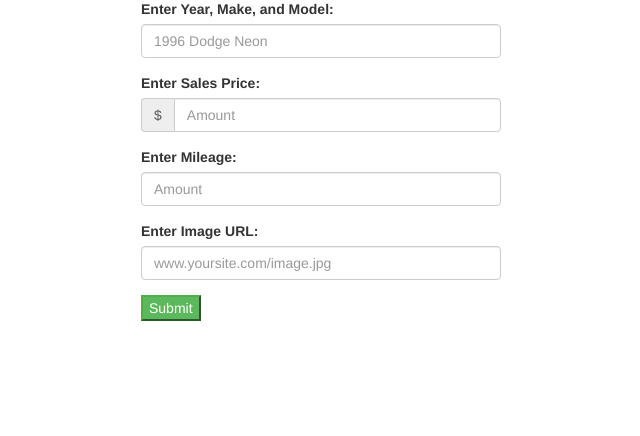
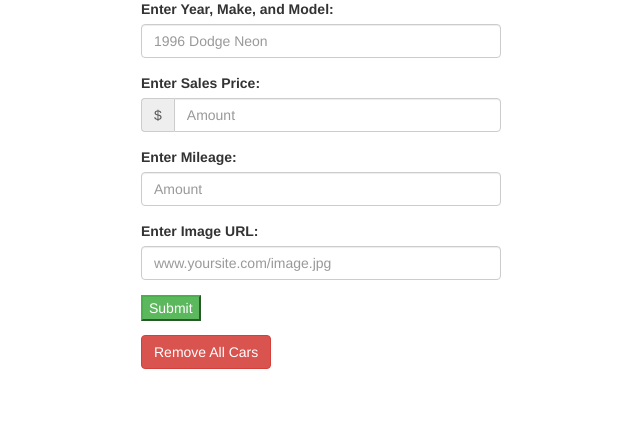
Before and after one commit to DillonLloydLee/Car_Dealership_With_Twig, a PHP site: template views/cars.html.twig in a window 1280 px wide. Shown: the part 288-724 px from the top of the page, without its empty margins (319-959 px from the left). Run offline with PHP 8.4, Linux system fonts and the light colour scheme; the template is opened without the code that fills it, so the values that code supplies are empty; some libraries are stand-ins or nearby versions.

Commit message:
Add deleteAll function, create delete_cars page

```diff
--- a/views/car_added.html.twig
+++ b/views/car_added.html.twig
@@ -8,7 +8,8 @@
             <div class="row">
                 <div class="col-md-4"></div>
                 <div class="col-md-4">
-                    <h1>Your ad has been posted!</h1>
+                    <h3>Your ad has been posted!</h3>
+                    <a class="btn btn-default" href="/" role="button">Back to Car Search</a>
                 </div>
                 <div class="col-md-4"></div>
             </div>
--- a/views/cars.html.twig
+++ b/views/cars.html.twig
@@ -8,9 +8,22 @@
         <div class="row">
             <div class="col-md-4"></div>
             <div class="col-md-4">
+                <!-- List all available cars -->
+
+                {% if cars is not empty %}
+                    <p>Available cars:</p>
+                    {% for car in cars %}
+                        <p><b>{{ car.getmodel }}</b></p>
+                        <ul>
+                            <li>{{ car.getprice }}</li>
+                            <li>{{ car.getmiles }}</li>
+                            <li><img src="{{ car.getimage}}"></li>
+                        </ul>
+                    {% endfor %}
+                {% endif %}
+
                 <h3>Find a Car!</h3>
                 <form action='/results'>
-
                     <div class='form-group'>
                         <label for='price'>Enter Maximum Price:</label>
                         <div class="input-group">
@@ -55,6 +68,13 @@
 
                     <button type='submit' class='btn-success'>Submit</button>
                 </form>
+
+                <form action='/delete_cars' method='post'>
+                    <div class='form-group'>
+                        <button class='btn btn-danger' type='submit'>Remove All Cars</button>
+                    </div>
+                </form>
+
             </div>
             <div class="col-md-4"></div>
         </div>
--- a/views/results.html.twig
+++ b/views/results.html.twig
@@ -4,6 +4,6 @@
         <link rel="stylesheet" href="https://maxcdn.bootstrapcdn.com/bootstrap/3.3.5/css/bootstrap.min.css">
     </head>
     <body>
-
+        <h1>TEXT</h1>
     </body>
 </html>
```
Also changed, not shown: app/app.php (+10 -1 lines), views/delete_cars.html.twig (added, +19 -0 lines).
